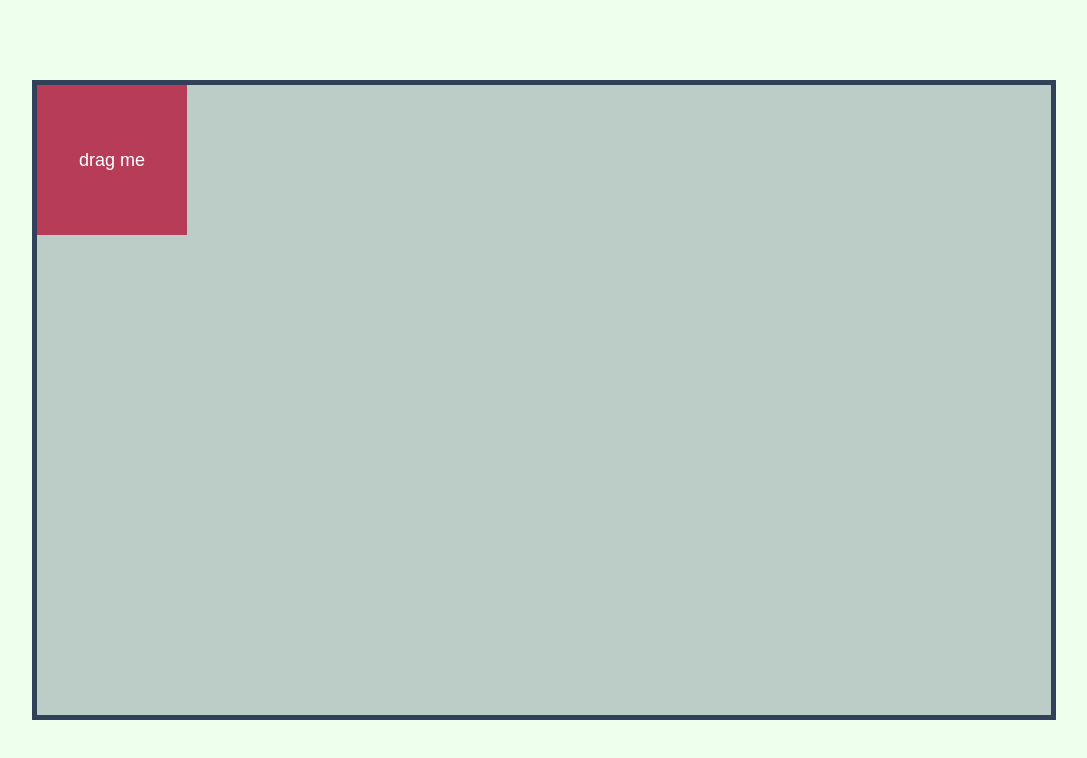
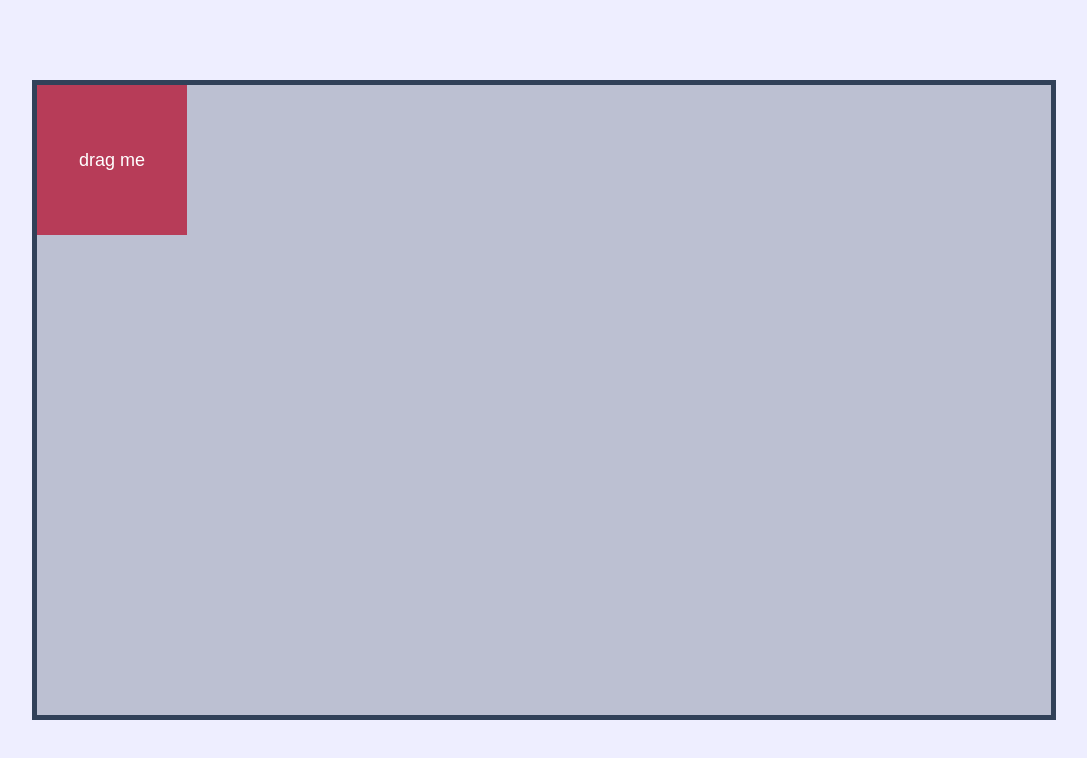
Before and after one commit to cyberqostya/draggingrect, a plain HTML site: page index.html in a window 1280 px wide. Shown: the whole page, without its empty margins (96-1183 px from the left). Drawn offline with Linux system fonts and the light colour scheme.

Commit message:
Update index.html

```diff
--- a/index.html
+++ b/index.html
@@ -49,7 +49,7 @@
         display: flex;
         align-items: center;
         justify-content: center;
-        background-color: #00ff0011;
+        background-color: #0000ff11;
       }
       .is-locked {
         height: calc(var(--window-inner-height) - 1px);
@@ -57,7 +57,7 @@
       }
     </style>
   </head>
-  <body>
+  <body class="is-locked">
     <div class="modal">
       <div class="border">
         <div class="rect">drag me</div>
@@ -74,6 +74,7 @@
         "--window-inner-height",
         `${window.innerHeight}px`
       );
+      document.documentElement.classList.add("is-locked");
 
       // position type = { x: coord, y: coord }
       // Границы передвижения 80% viewport
```
